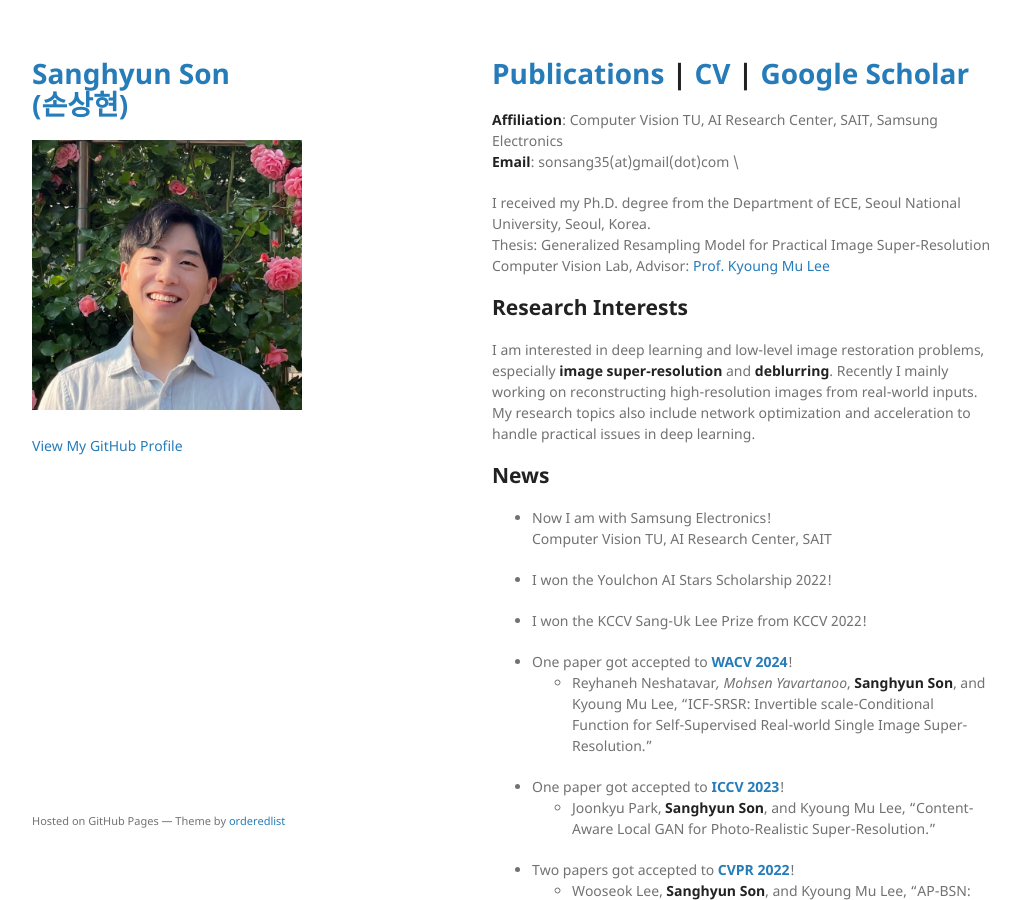
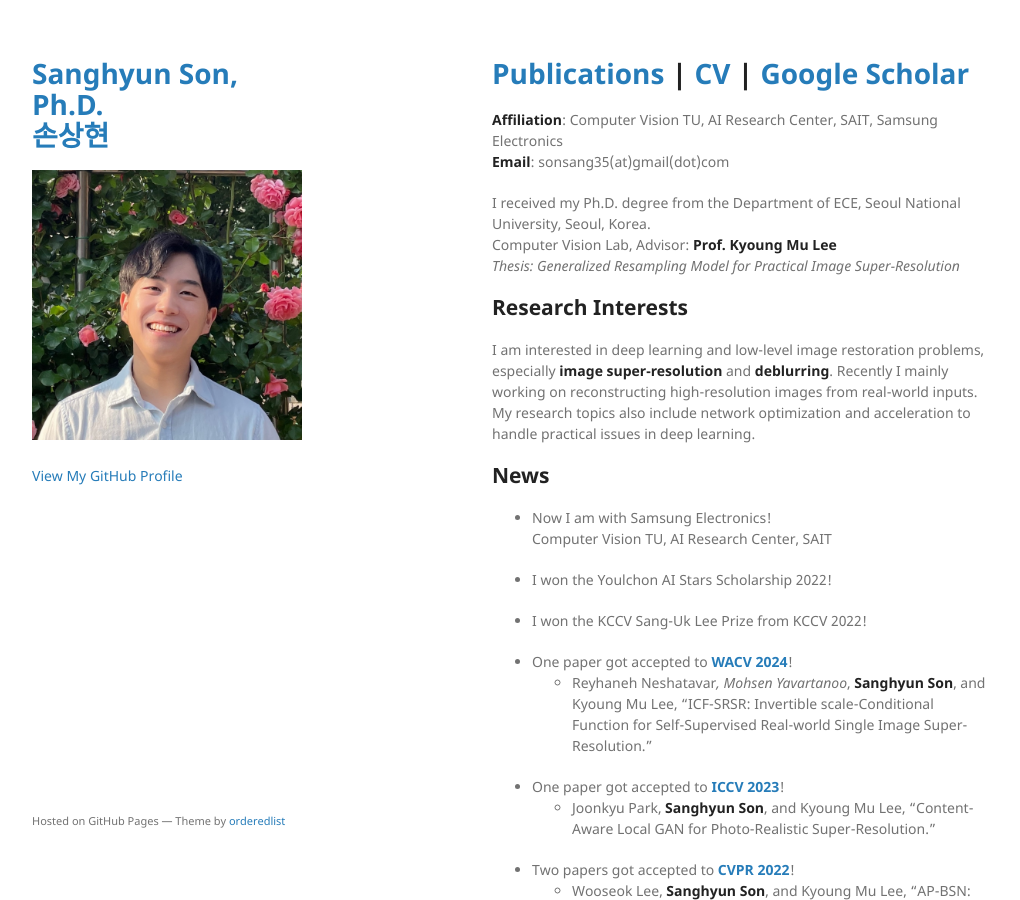
Before and after one commit to sanghyun-son/sanghyun-son.github.io, a Jekyll site: the page built from index.md, in a window 1280 px wide and 900 px high. Shown: the whole window, without its empty margins (128-1148 px from the left). Built offline with Jekyll 4.4.1, drawn with Linux system fonts in a browser that asks for light colours; the repository's description, which GitHub fills in, is left out; part of the change alters nothing that is shown.

Commit message:
add ph.d.

```diff
--- a/_config.yml
+++ b/_config.yml
@@ -1,4 +1,4 @@
-title: <p>Sanghyun Son<br>(손상현)</p>
+title: <p>Sanghyun Son, Ph.D.<br>손상현</p>
 logo: ./assets/img/profile.png
 description:
 show_downloads: false
--- a/index.md
+++ b/index.md
@@ -1,16 +1,17 @@
 ---
 layout: default
-title: Sanghyun Son, Ph.D.
+title: Sanghyun Son
 ---
 
 # [Publications](./publications.md) | [CV](./cv.pdf) | [Google Scholar](https://scholar.google.co.kr/citations?user=nWaSdu0AAAAJ)
 
 **Affiliation**: Computer Vision TU, AI Research Center, SAIT, Samsung Electronics \
-**Email**: sonsang35(at)gmail(dot)com \
+**Email**: sonsang35(at)gmail(dot)com
+
 
 I received my Ph.D. degree from the Department of ECE, Seoul National University, Seoul, Korea. \
-Thesis: Generalized Resampling Model for Practical Image Super-Resolution \
-Computer Vision Lab, Advisor: [Prof. Kyoung Mu Lee](https://cv.snu.ac.kr/index.php/kmlee/)
+Computer Vision Lab, Advisor: [**Prof. Kyoung Mu Lee**](https://cv.snu.ac.kr/index.php/kmlee/) \
+*Thesis: Generalized Resampling Model for Practical Image Super-Resolution*
 
 
 ## **Research Interests**
```
